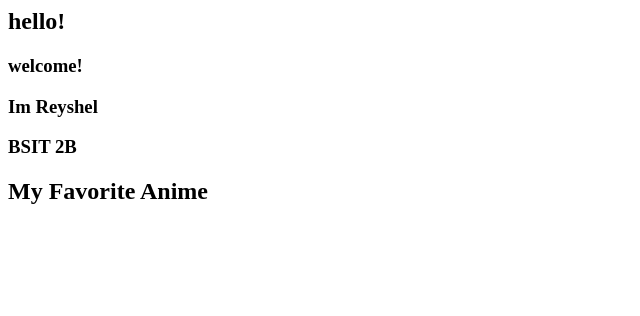
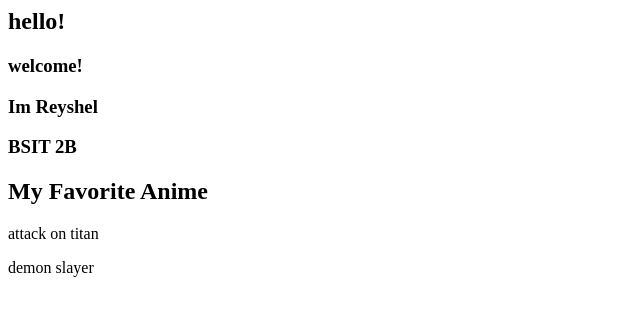
Before and after one commit to reyshellann10-dot/ILUSTRISIMO-BSIT-2ND-SEMESTER, a plain HTML site: page index.html in a window 1280 px wide. Shown: the whole page, without its empty margins (0-640 px from the left). Drawn offline with Linux system fonts and the light colour scheme.

Commit message:
7 and 8 commit

```diff
--- a/index.html
+++ b/index.html
@@ -4,3 +4,5 @@
 <h3>Im Reyshel</h3>
 <h3>BSIT 2B</h3>
 <h2>My Favorite Anime</h2>
+<P>attack on titan</P>
+<P>demon slayer</P>
```
